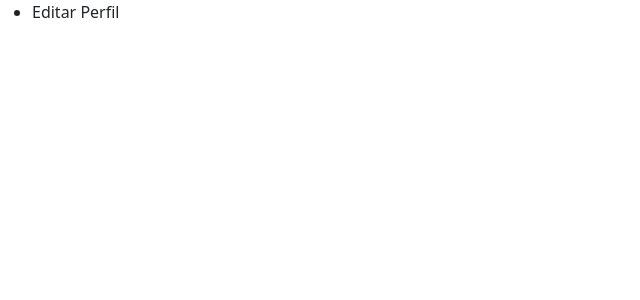
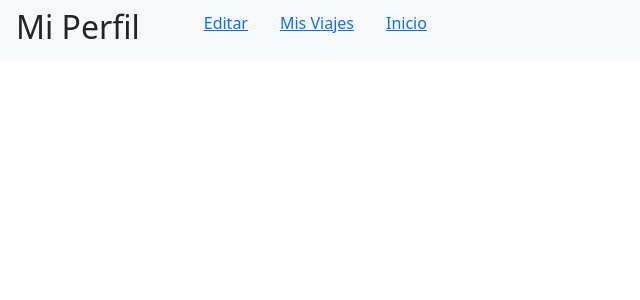
Before and after one commit to JavierSP1997/appFrontViajes, an Angular app: page /perfil-usuario in a window 1280 px wide. Shown: the top 300 px of the page, without its empty margins (0-640 px from the left). Built offline with nearby package versions, Linux system fonts and the light colour scheme.

Commit message:
Nav básico del perfil de usuario

```diff
--- a/src/app/pages/home/home.component.html
+++ b/src/app/pages/home/home.component.html
@@ -1,8 +1,12 @@
 <nav class="navbar navbar-expand-lg navbar-light bg-light d-flex">
     <h1 class="mx-3">Viajeros Unidos</h1>
     <ul class="d-flex">
-        <li class="list-unstyled mx-3"><a routerLink="/perfil-usuario">Mi Perfil</a></li>
-        <li class="list-unstyled mx-3"><a routerLink="/contact">Contacto</a></li>
+        <li class="list-unstyled mx-3">
+            <a routerLink="/perfil-usuario">Mi Perfil</a>
+        </li>
+        <li class="list-unstyled mx-3">
+            <a routerLink="/contacto">Contacto</a>
+        </li>
     </ul>
 </nav>
 <div class="container-fluid d-flex flex-column justify-content-center align-items-center vh-100">
--- a/src/app/pages/home/home.component.ts
+++ b/src/app/pages/home/home.component.ts
@@ -1,8 +1,9 @@
 import { Component } from '@angular/core';
+import { RouterLink } from '@angular/router';
 
 @Component({
   selector: 'app-home',
-  imports: [],
+  imports: [RouterLink],
   templateUrl: './home.component.html',
   styleUrl: './home.component.css'
 })
--- a/src/app/pages/user-profile/user-profile.component.html
+++ b/src/app/pages/user-profile/user-profile.component.html
@@ -1,7 +1,15 @@
-<nav>
-    <ul>
-        <li>
-            <a routerLink="/editar-perfil-usuario">Editar Perfil</a>
+<nav class="navbar navbar-expand-lg navbar-light bg-light d-flex">
+    <h2 class="mx-3">Mi Perfil</h2>
+    <ul class="d-flex">
+        <li class="list-unstyled mx-3">
+            <a routerLink="editar">Editar</a>
+        </li>
+        <li class="list-unstyled mx-3">
+            <a routerLink="">Mis Viajes</a>
+        </li>
+        <li class="list-unstyled mx-3">
+            <a routerLink="home">Inicio</a>
         </li>
     </ul>
 </nav>
+<router-outlet></router-outlet>
--- a/src/app/pages/user-profile/user-profile.component.ts
+++ b/src/app/pages/user-profile/user-profile.component.ts
@@ -1,8 +1,9 @@
 import { Component } from '@angular/core';
+import { RouterLink, RouterOutlet } from '@angular/router';
 
 @Component({
   selector: 'app-user-profile',
-  imports: [],
+  imports: [RouterLink, RouterOutlet],
   templateUrl: './user-profile.component.html',
   styleUrl: './user-profile.component.css'
 })
```
